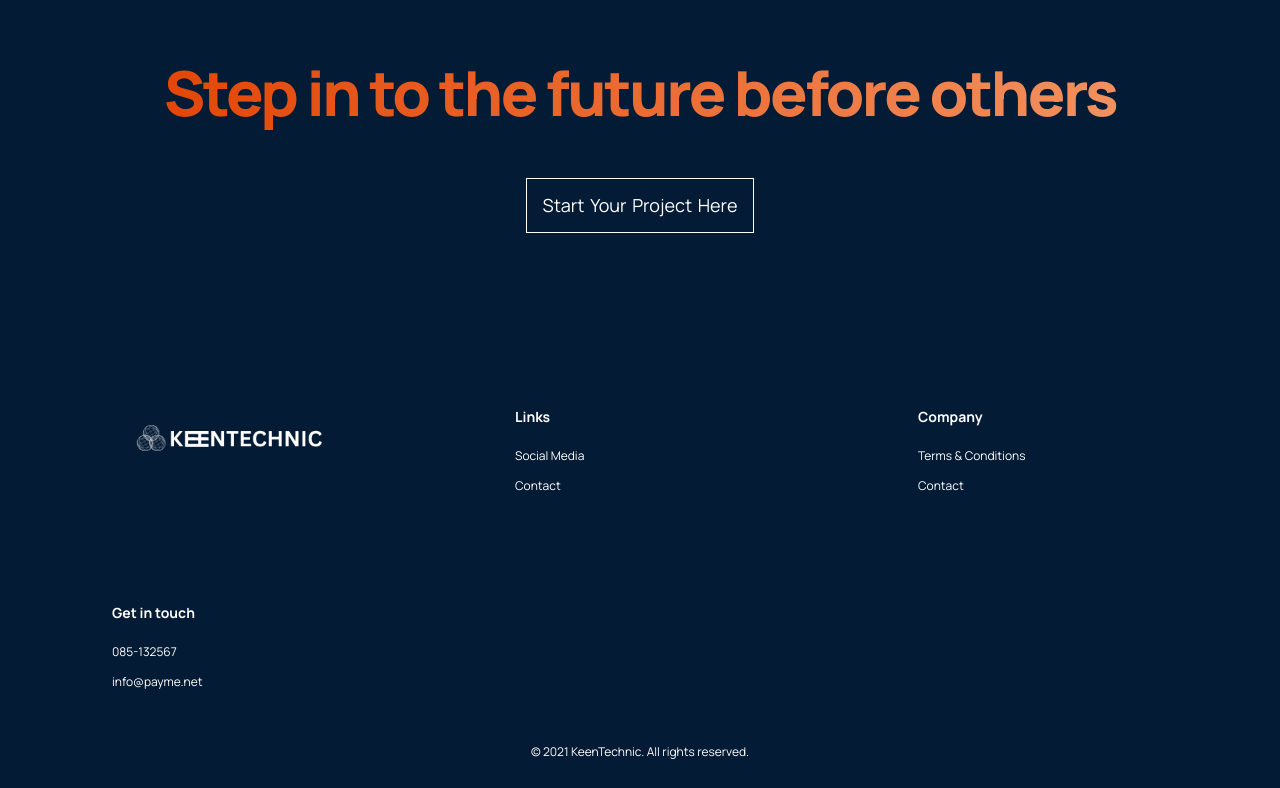
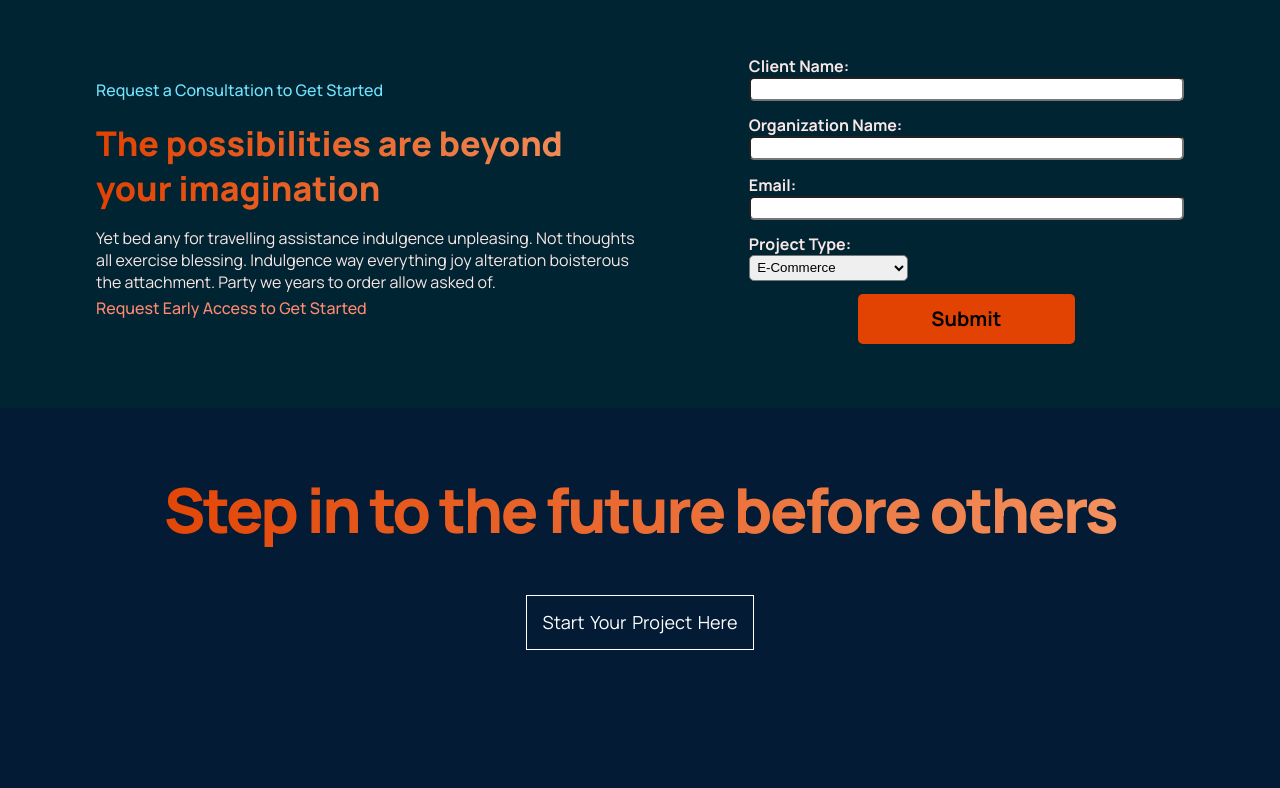
Before and after one commit to runtoearth/keentechnic_soq, a React (Create React App) app: page / in a window 1280 px wide. Shown: the part 2782-3570 px from the top of the page. Built offline with nearby package versions, Linux system fonts and the light colour scheme.

Commit message:
Updated App.js to include Form.

```diff
--- a/src/App.js
+++ b/src/App.js
@@ -1,6 +1,6 @@
 import React from 'react'
 
-import { Footer, Features, WhatGPT3, Header } from './containers';
+import { Footer, Features, WhatGPT3, Header, Form } from './containers';
 import { Brand, Navbar } from './components';
 import './App.css';
 
@@ -14,9 +14,10 @@ const App = () => {
             <Brand />
             <WhatGPT3 />
             <Features />
+            <Form />
             <Footer />
         </div>
-            )
+    )
 }
 
-            export default App
+export default App
```
